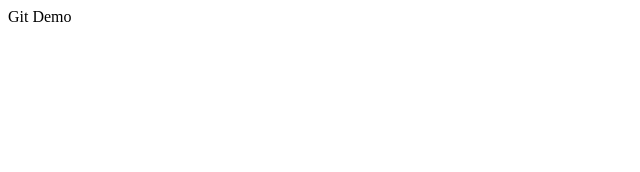
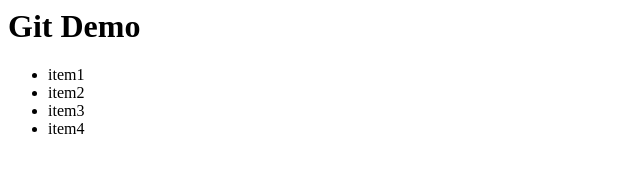
Before and after one commit to ChristelleMangalindan/hello-git, a plain HTML site: page index.html in a window 1280 px wide. Shown: the whole page, without its empty margins (0-640 px from the left). Drawn offline with Linux system fonts and the light colour scheme.

Commit message:
added list of items

```diff
--- a/index.html
+++ b/index.html
@@ -4,7 +4,12 @@
 	<title></title>
 </head>
 <body>
-Git Demo
-
+<h1>Git Demo</h1>
+<ul>
+<li>item1</li>
+<li>item2</li>
+<li>item3</li>
+<li>item4</li>
+</ul>
 </body>
 </html>
```
